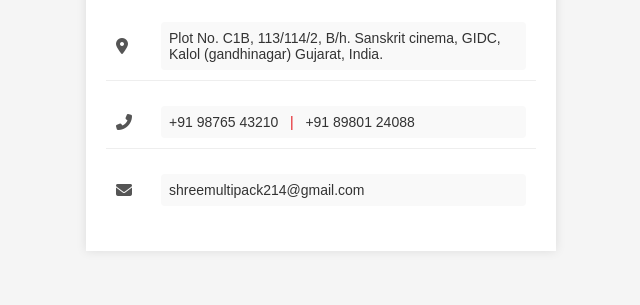
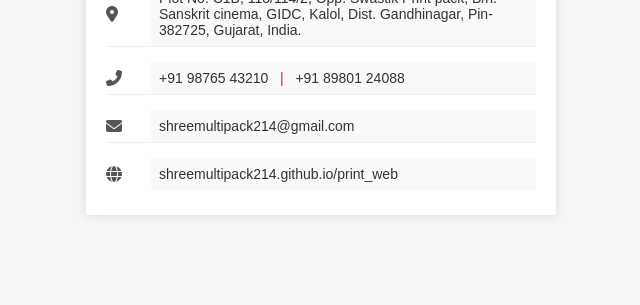
Before and after one commit to shreemultipack214/V-Card, a plain HTML site: page index.html in a window 1280 px wide. Shown: the part 495-800 px from the top of the page, without its empty margins (319-959 px from the left). Drawn offline with Linux system fonts and the light colour scheme.

Commit message:
22 September 2025
New added image with changed Location Link with added website link.

```diff
--- a/index.html
+++ b/index.html
@@ -75,14 +75,14 @@
 
         /* Company Info Section */
         .company-info {
-            padding: 20px;
+            padding: 10px 20px;
         }
 
         .info-row {
             display: flex;
             align-items: center;
             margin-bottom: 15px;
-            padding: 10px;
+            padding: 0px;
             border-bottom: 1px solid #eee;
         }
 
@@ -130,13 +130,16 @@
         <section class="hero-section">
             <div class="slider-container">
                 <div class="slide active">
-                    <img src="laminatove-tuby-farmacie.jpg" alt="Slide 1">
+                    <img src="Machine.jpg" alt="Slide 1">
                 </div>
                 <div class="slide">
-                    <img src="laminatove-tuby-komsetika.jpg" alt="Slide 2">
+                    <img src="laminatove-tuby-farmacie.jpg" alt="Slide 2">
                 </div>
                 <div class="slide">
-                    <img src="laminatove-tuby-zubni-pasty.jpg" alt="Slide 3">
+                    <img src="laminatove-tuby-komsetika.jpg" alt="Slide 3">
+                </div>
+                <div class="slide">
+                    <img src="laminatove-tuby-zubni-pasty.jpg" alt="Slide 4">
                 </div>
             </div>
         </section>
@@ -157,8 +160,8 @@
                     <i class="fas fa-map-marker-alt"></i>
                 </div>
                 <div class="info-input">
-                    <a href="https://maps.google.com/?q=Plot No. C1B, 113/114/2, B/h. Sanskrit cinema, GIDC, Kalol (gandhinagar) Gujarat, India." target="_blank">
-                        Plot No. C1B, 113/114/2, B/h. Sanskrit cinema, GIDC, Kalol (gandhinagar) Gujarat, India.
+                    <a href="https://www.google.com/maps/place/23%C2%B013'55.5%22N+72%C2%B030'26.0%22E/@23.2318933,72.5069373,19z/data=!4m4!3m3!8m2!3d23.232072!4d72.507227?authuser=0&entry=ttu&g_ep=EgoyMDI1MDkxNy4wIKXMDSoASAFQAw%3D%3D" target="_blank">
+                        Plot No. C1B, 113/114/2, Opp. Swastik Print pack, B/h. Sanskrit cinema, GIDC, Kalol, Dist. Gandhinagar, Pin-382725, Gujarat, India.
                     </a>
                 </div>
             </div>
@@ -178,6 +181,14 @@
                 </div>
                 <div class="info-input">
                     <a href="mailto:shreemultipack214@gmail.com">shreemultipack214@gmail.com</a>
+                </div>
+            </div>
+            <div class="info-row">
+                <div class="info-label">
+                    <i class="fas fa-globe"></i>
+                </div>
+                <div class="info-input">
+                    <a href="https://shreemultipack214.github.io/print_web/">shreemultipack214.github.io/print_web</a>
                 </div>
             </div>
         </section>
@@ -200,5 +211,4 @@
         });
     </script>
 </body>
-
 </html>
```
Also changed, not shown: Machine.jpg (added), laminatove-tuby-farmacie.jpg, laminatove-tuby-komsetika.jpg, laminatove-tuby-potraviny.jpg.
